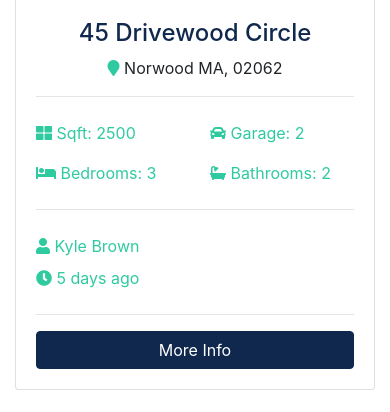
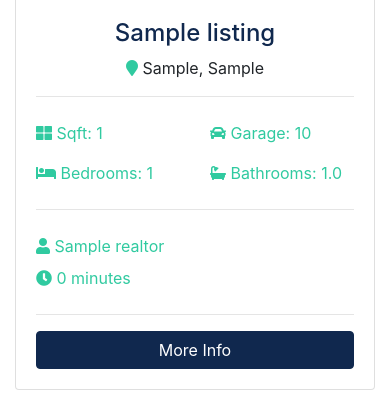
Before and after one commit to antonnifo/BT-real-estate-system, a Django app: template src/templates/page/index.html in a window 390 px wide. Shown: the part 1194-1606 px from the top of the page. Run offline with Django 3.2, Linux system fonts and the light colour scheme; the template is opened without the code that fills it: values that come from a table or form of the project are taken from there, others are empty; tables that the repository leaves empty hold one stand-in row (values such as "Sample post"); grey boxes marked "Sample" are stand-in pictures; parts of the project's set-up code (start-up, migrations or seed data) failed here and were passed over; some libraries are stand-ins or nearby versions.

Commit message:
display latest listings

```diff
--- a/src/templates/page/index.html
+++ b/src/templates/page/index.html
@@ -1,4 +1,6 @@
 {% extends 'base.html' %}
+
+{% load humanize %}
 
 {% block body %}
 
@@ -131,134 +133,70 @@
     <div class="container">
       <h3 class="text-center mb-3">Latest Listings</h3>
       <div class="row">
-        <!-- Listing 1 -->
-        <div class="col-md-6 col-lg-4 mb-4">
+
+
+      {% if listings %}
+
+       {% for listing in listings %}
+
+          <div class="col-md-6 col-lg-4 mb-4">
           <div class="card listing-preview">
-            <img class="card-img-top" src="assets/img/homes/home-1.jpg" alt="">
+            <img class="card-img-top" src="{{ listing.photo_main.url }}" alt="">
             <div class="card-img-overlay">
               <h2>
-                <span class="badge badge-secondary text-white">$490,000</span>
+                <span class="badge badge-secondary text-white">{{ listing.price | intcomma }}</span>
               </h2>
             </div>
             <div class="card-body">
               <div class="listing-heading text-center">
-                <h4 class="text-primary">45 Drivewood Circle</h4>
+                <h4 class="text-primary">{{ listing.title }}</h4>
                 <p>
-                  <i class="fas fa-map-marker text-secondary"></i> Norwood MA, 02062</p>
+                  <i class="fas fa-map-marker text-secondary"></i> {{ listing.city }}, {{ listing.county }}</p>
               </div>
               <hr>
               <div class="row py-2 text-secondary">
                 <div class="col-6">
-                  <i class="fas fa-th-large"></i> Sqft: 2500</div>
+                  <i class="fas fa-th-large"></i> Sqft: {{ listing.sqft }}</div>
                 <div class="col-6">
-                  <i class="fas fa-car"></i> Garage: 2</div>
+                  <i class="fas fa-car"></i> Garage: {{ listing.garage}}</div>
               </div>
               <div class="row py-2 text-secondary">
                 <div class="col-6">
-                  <i class="fas fa-bed"></i> Bedrooms: 3</div>
+                  <i class="fas fa-bed"></i> Bedrooms: {{ listing.bedrooms }}</div>
                 <div class="col-6">
-                  <i class="fas fa-bath"></i> Bathrooms: 2</div>
+                  <i class="fas fa-bath"></i> Bathrooms: {{ listing.bathrooms }}</div>
               </div>
               <hr>
               <div class="row py-2 text-secondary">
-                <div class="col-6">
-                  <i class="fas fa-user"></i> Kyle Brown</div>
+                <div class="col-12">
+                  <i class="fas fa-user"></i> {{ listing.realtor }}</div>
               </div>
               <div class="row text-secondary pb-2">
                 <div class="col-6">
-                  <i class="fas fa-clock"></i> 5 days ago</div>
+                  <i class="fas fa-clock"></i> {{ listing.list_date | timesince }}</div>
               </div>
               <hr>
-              <a href="listing.html" class="btn btn-primary btn-block">More Info</a>
+              <a href="{% url 'listing' listing.id %}" class="btn btn-primary btn-block">More Info</a>
             </div>
           </div>
         </div>
 
-        <!-- Listing 2 -->
-        <div class="col-md-6 col-lg-4 mb-4">
-          <div class="card listing-preview">
-            <img class="card-img-top" src="assets/img/homes/home-2.jpg" alt="">
-            <div class="card-img-overlay">
-              <h2>
-                <span class="badge badge-secondary text-white">$550,000</span>
-              </h2>
-            </div>
-            <div class="card-body">
-              <div class="listing-heading text-center">
-                <h4 class="text-primary">18 Jefferson Lane</h4>
-                <p>
-                  <i class="fas fa-map-marker text-secondary"></i> Woburn MA, 01801</p>
-              </div>
-              <hr>
-              <div class="row py-2 text-secondary">
-                <div class="col-6">
-                  <i class="fas fa-th-large"></i> Sqft: 3200</div>
-                <div class="col-6">
-                  <i class="fas fa-car"></i> Garage: 1</div>
-              </div>
-              <div class="row py-2 text-secondary">
-                <div class="col-6">
-                  <i class="fas fa-bed"></i> Bedrooms: 4</div>
-                <div class="col-6">
-                  <i class="fas fa-bath"></i> Bathrooms: 2.5</div>
-              </div>
-              <hr>
-              <div class="row py-2 text-secondary">
-                <div class="col-6">
-                  <i class="fas fa-user"></i> Mark Hudson</div>
-              </div>
-              <div class="row text-secondary pb-2">
-                <div class="col-6">
-                  <i class="fas fa-clock"></i> 5 days ago</div>
-              </div>
-              <hr>
-              <a href="listing.html" class="btn btn-primary btn-block">More Info</a>
-            </div>
-          </div>
-        </div>
+        {% endfor %}
 
-        <!-- Listing 3 -->
-        <div class="col-md-6 col-lg-4 mb-4">
-          <div class="card listing-preview">
-            <img class="card-img-top" src="assets/img/homes/home-3.jpg" alt="">
-            <div class="card-img-overlay">
-              <h2>
-                <span class="badge badge-secondary text-white">$580,000</span>
-              </h2>
-            </div>
-            <div class="card-body">
-              <div class="listing-heading text-center">
-                <h4 class="text-primary">187 Woodrow Street</h4>
-                <p>
-                  <i class="fas fa-map-marker text-secondary"></i> Salem MA, 01915</p>
-              </div>
-              <hr>
-              <div class="row py-2 text-secondary">
-                <div class="col-6">
-                  <i class="fas fa-th-large"></i> Sqft: 3107</div>
-                <div class="col-6">
-                  <i class="fas fa-car"></i> Garage: 0</div>
-              </div>
-              <div class="row py-2 text-secondary">
-                <div class="col-6">
-                  <i class="fas fa-bed"></i> Bedrooms: 4</div>
-                <div class="col-6">
-                  <i class="fas fa-bath"></i> Bathrooms: 3</div>
-              </div>
-              <hr>
-              <div class="row py-2 text-secondary">
-                <div class="col-6">
-                  <i class="fas fa-user"></i> Mark Hudson</div>
-              </div>
-              <div class="row text-secondary pb-2">
-                <div class="col-6">
-                  <i class="fas fa-clock"></i> 5 days ago</div>
-              </div>
-              <hr>
-              <a href="listing.html" class="btn btn-primary btn-block">More Info</a>
-            </div>
-          </div>
-        </div>
+
+
+
+        {% else %}
+         <div class="col-md-12">
+           <p> No Listings AVailable at the Momemnt</p>
+
+         </div>
+
+      {% endif %}
+        <!-- Listing 1 -->
+
+
+
 
       </div>
     </div>
```
